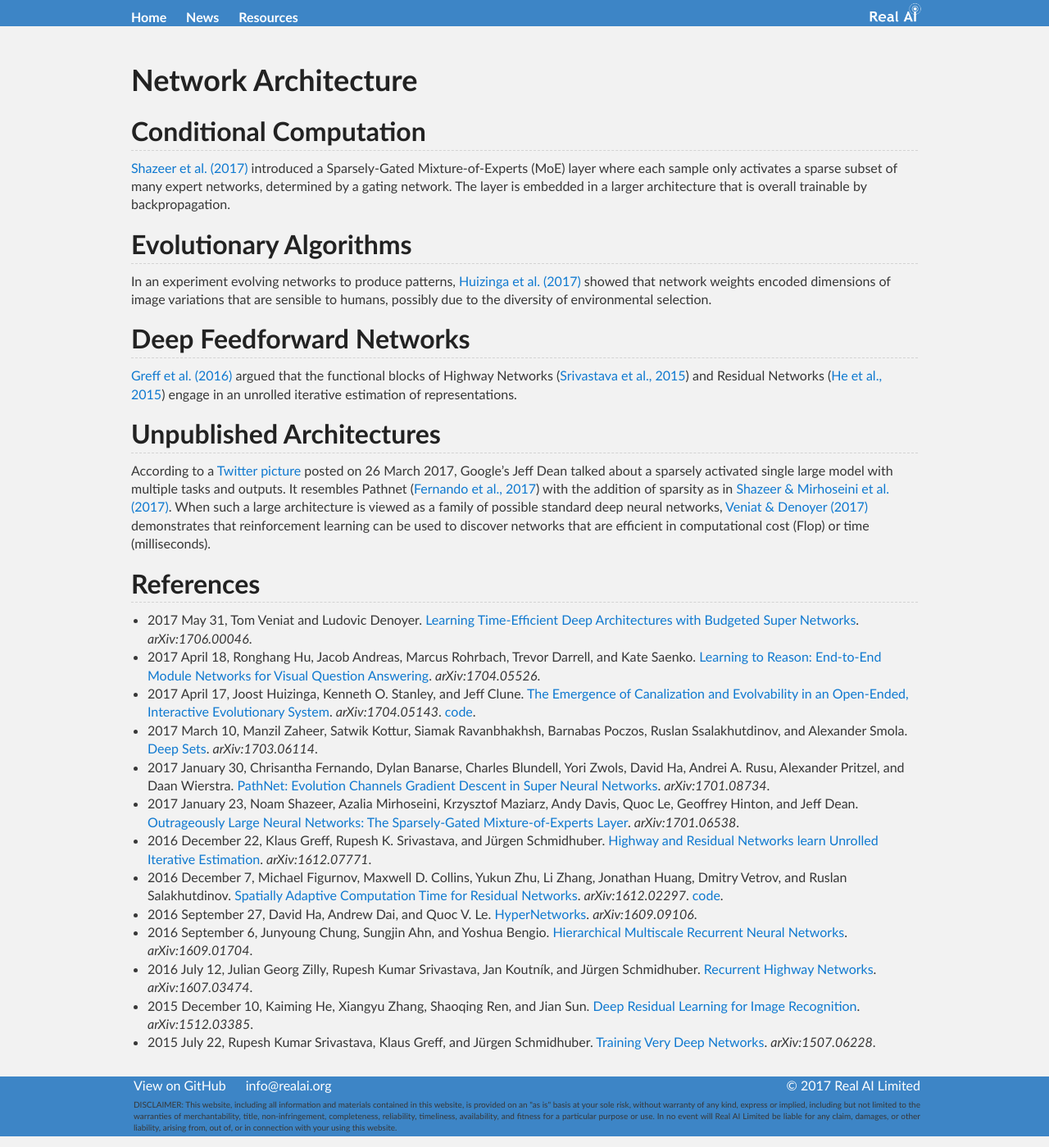
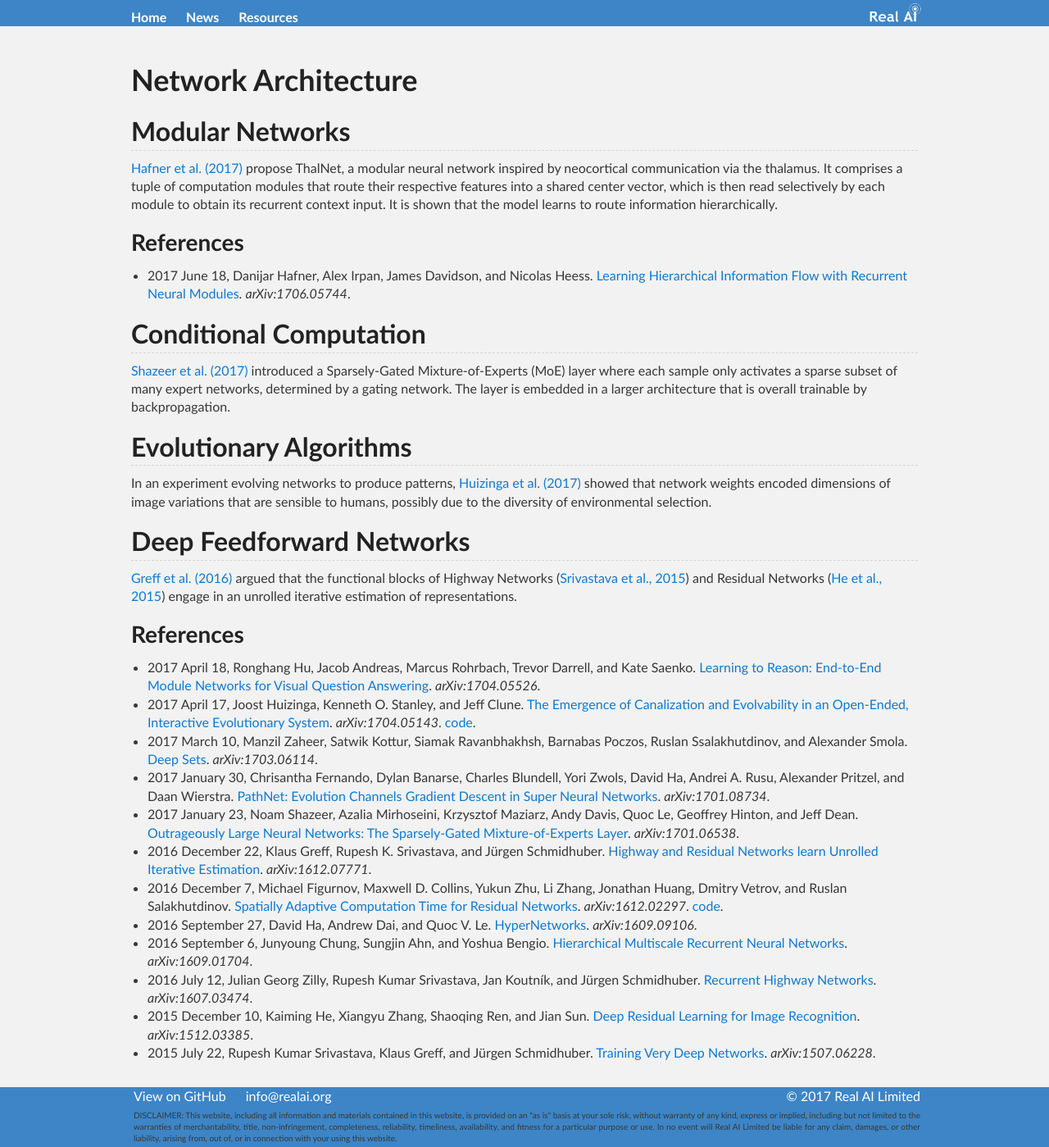
Before and after one commit to Tonywuhk/realai.org, a Jekyll site: the page built from network-architecture.md, in a window 1280 px wide. Shown: the whole page at 82% size. Built offline with Jekyll 4.4.1, drawn with Linux system fonts in a browser that asks for light colours; our own code applies the rules of GitHub Pages for plain Markdown files; comment, search, counter and statistics services are not loaded; the repository's description, which GitHub fills in, is left out.

Commit message:
Update network-architecture.md

```diff
--- a/network-architecture.md
+++ b/network-architecture.md
@@ -2,6 +2,14 @@
 permalink: /network-architecture/
 ---
 # Network Architecture
+
+## Modular Networks
+
+[Hafner et al. (2017)](https://arxiv.org/abs/1706.05744) propose ThalNet, a modular neural network inspired by neocortical communication via the thalamus. It comprises a tuple of computation modules that route their respective features into a shared center vector, which is then read selectively by each module to obtain its recurrent context input. It is shown that the model learns to route information hierarchically.
+
+### References
+
+* 2017 June 18, Danijar Hafner, Alex Irpan, James Davidson, and Nicolas Heess. [Learning Hierarchical Information Flow with Recurrent Neural Modules](https://arxiv.org/abs/1706.05744). *arXiv:1706.05744*.
 
 ## Conditional Computation
 
@@ -15,13 +23,8 @@ In an experiment evolving networks to produce patterns, [Huizinga et al. (2017)]
 
 [Greff et al. (2016)](https://arxiv.org/abs/1612.07771) argued that the functional blocks of Highway Networks ([Srivastava et al., 2015](https://arxiv.org/abs/1507.06228)) and Residual Networks ([He et al., 2015](https://arxiv.org/abs/1512.03385)) engage in an unrolled iterative estimation of representations.
 
-## Unpublished Architectures
+### References
 
-According to a [Twitter picture](https://twitter.com/thefillm/status/845743048709464064) posted on 26 March 2017, Google's Jeff Dean talked about a sparsely activated single large model with multiple tasks and outputs. It resembles Pathnet ([Fernando et al., 2017](https://arxiv.org/abs/1701.08734)) with the addition of sparsity as in [Shazeer & Mirhoseini et al. (2017)](https://arxiv.org/abs/1701.06538). When such a large architecture is viewed as a family of possible standard deep neural networks, [Veniat & Denoyer (2017)](https://arxiv.org/abs/1706.00046) demonstrates that reinforcement learning can be used to discover networks that are efficient in computational cost (Flop) or time (milliseconds).
-
-## References
-
-* 2017 May 31, Tom Veniat and Ludovic Denoyer. [Learning Time-Efficient Deep Architectures with Budgeted Super Networks](https://arxiv.org/abs/1706.00046). *arXiv:1706.00046*.
 * 2017 April 18, Ronghang Hu, Jacob Andreas, Marcus Rohrbach, Trevor Darrell, and Kate Saenko. [Learning to Reason: End-to-End Module Networks for Visual Question Answering](https://arxiv.org/abs/1704.05526). *arXiv:1704.05526*.
 * 2017 April 17, Joost Huizinga, Kenneth O. Stanley, and Jeff Clune. [The Emergence of Canalization and Evolvability in an Open-Ended, Interactive Evolutionary System](https://arxiv.org/abs/1704.05143). *arXiv:1704.05143*. [code](https://github.com/Evolving-AI-Lab/cppnx).
 * 2017 March 10, Manzil Zaheer, Satwik Kottur, Siamak Ravanbhakhsh, Barnabas Poczos, Ruslan Ssalakhutdinov, and Alexander Smola. [Deep Sets](https://arxiv.org/abs/1703.06114). *arXiv:1703.06114*.
```
